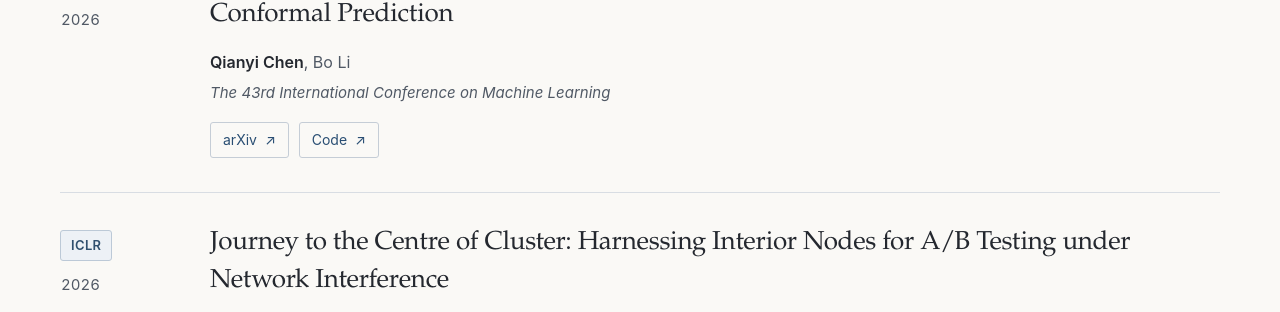
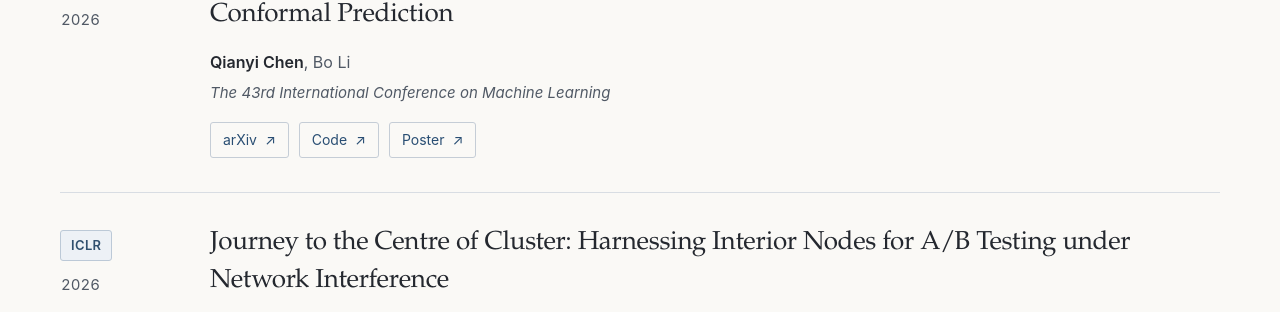
Before and after one commit to Cqyiiii/cqyiiii.github.io, a Jekyll site: the page built from _pages/about.md, in a window 1280 px wide and 900 px high, scrolled down 1846 px. Shown: the part 129-441 px from the top of the window. Built offline with Jekyll 4.4.1, drawn with Linux system fonts in a browser that asks for light colours.

Commit message:
Add ICML poster for Colorful Pinball

```diff
--- a/_pages/about.md
+++ b/_pages/about.md
@@ -106,6 +106,7 @@ redirect_from:
           <div class="paper-links">
             <a href="https://arxiv.org/abs/2512.24139">arXiv</a>
             <a href="https://github.com/Cqyiiii/Colorful-Pinball-Conformal-Prediction-CPCP">Code</a>
+            <a href="/files/cpcp_icml_poster_v2.pdf">Poster</a>
           </div>
         </div>
       </article>
```
Also changed, not shown: 1 other file.
